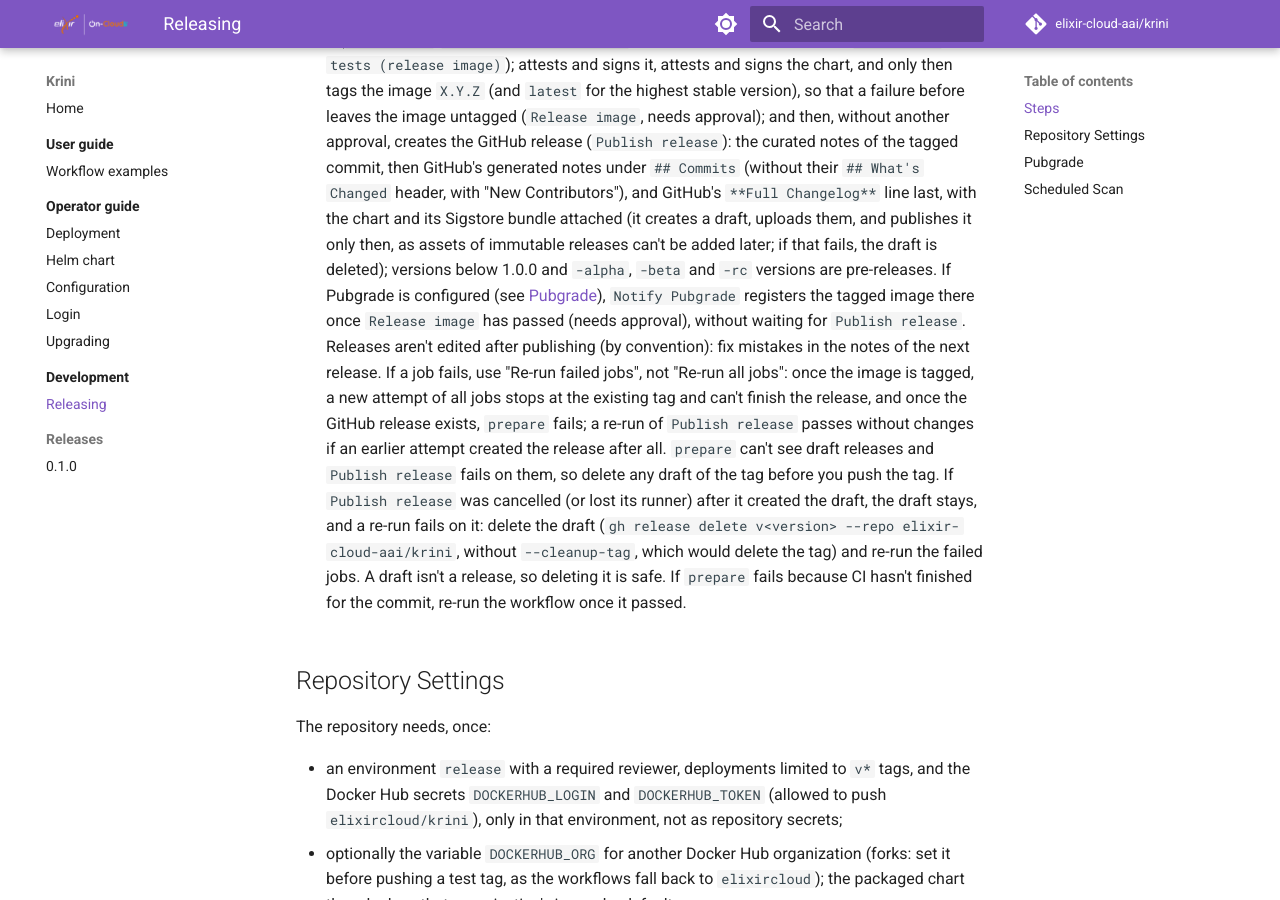
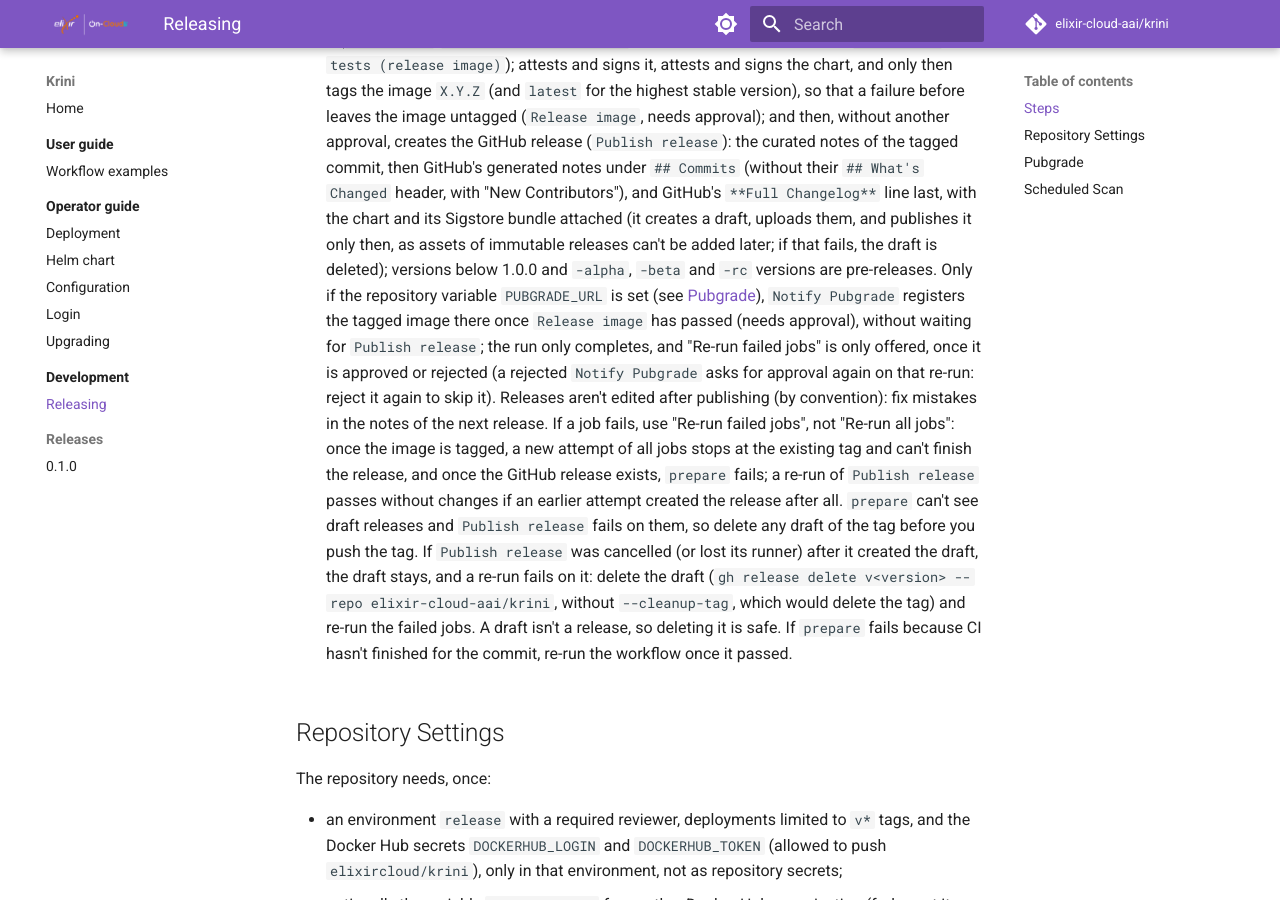
Before and after one commit to elixir-cloud-aai/krini, an MkDocs documentation site: the page built from docs/development/releasing.md, in a window 1280 px wide and 900 px high, scrolled down 2839 px. Built offline with MkDocs 1.6.1 and Material for MkDocs 9.7.7, drawn with Linux system fonts in a browser that asks for light colours; comment, search, counter and statistics services are not loaded.

Commit message:
docs: clarify the Pubgrade job in releases
Say that the job appears only with PUBGRADE_URL, that the run
completes only once it is approved or rejected, and that publish does
not wait for it; explain why the image name has no docker.io/.

Co-Authored-By: Claude Opus 5.5 <noreply@anthropic.com>
Claude-Session: https://claude.ai/code/session_011FSoqN5w1v5t1QRTKU7ad5

```diff
--- a/docs/development/releasing.md
+++ b/docs/development/releasing.md
@@ -159,10 +159,14 @@ deploys the release's image by default (`appVersion` is its tag).
     attached (it creates a draft, uploads them, and publishes it only then,
     as assets of immutable releases can't be added later; if that fails,
     the draft is deleted); versions below 1.0.0 and `-alpha`,
-    `-beta` and `-rc` versions are pre-releases. If Pubgrade is configured
-    (see [Pubgrade](#pubgrade)), `Notify Pubgrade` registers the tagged
-    image there once `Release image` has passed (needs approval), without
-    waiting for `Publish release`. Releases aren't edited after
+    `-beta` and `-rc` versions are pre-releases. Only if the repository
+    variable `PUBGRADE_URL` is set (see [Pubgrade](#pubgrade)),
+    `Notify Pubgrade` registers the tagged image there once `Release image`
+    has passed (needs approval), without waiting for `Publish release`;
+    the run only completes, and "Re-run failed jobs" is only offered, once
+    it is approved or rejected (a rejected `Notify Pubgrade` asks for
+    approval again on that re-run: reject it again to skip it). Releases
+    aren't edited after
     publishing (by convention): fix mistakes in the notes of the next
     release. If a job fails, use "Re-run failed jobs", not "Re-run all
     jobs": once the image is tagged, a new attempt of all jobs stops at the
```
Also changed, not shown: 1 other file.
